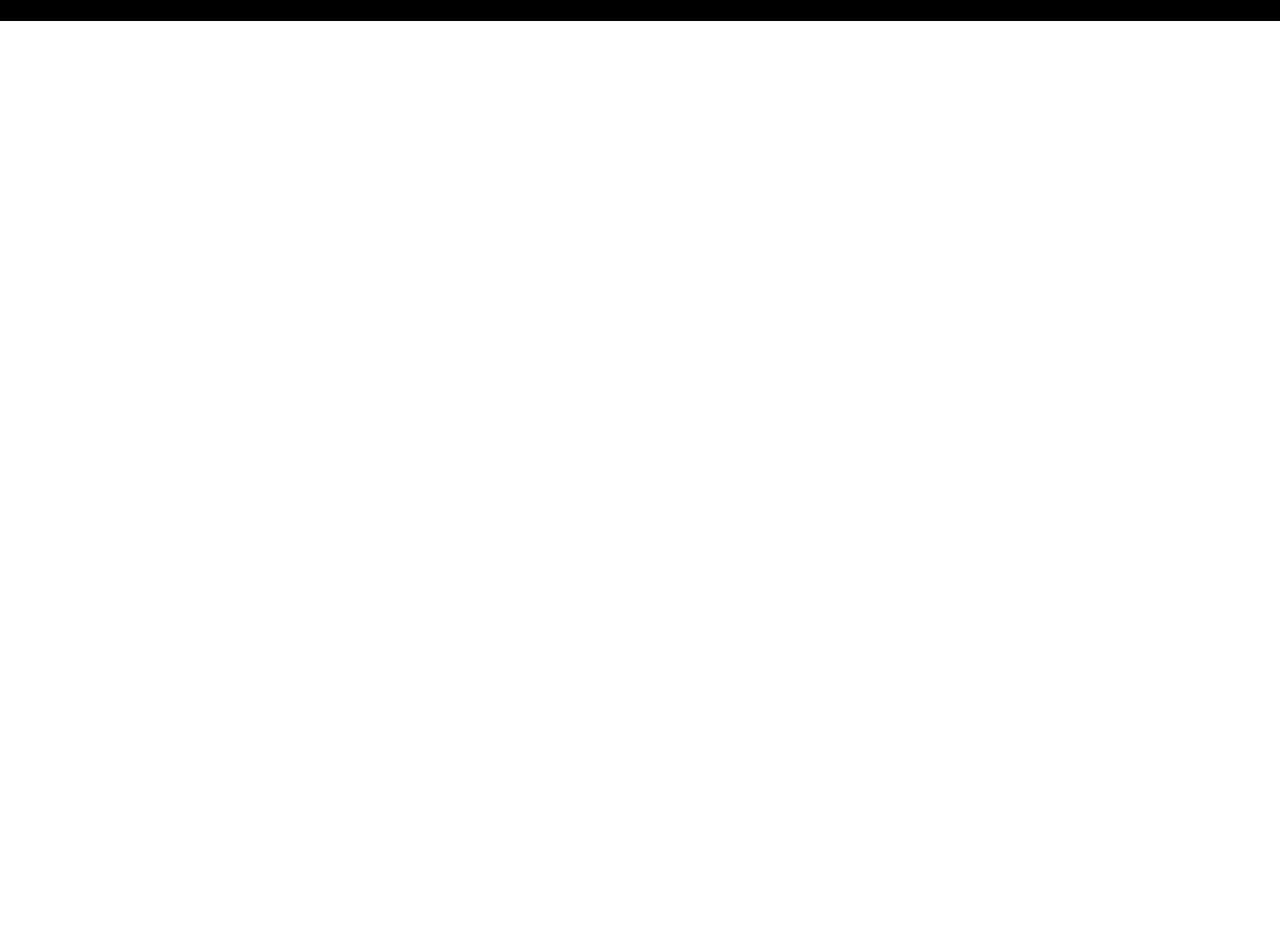
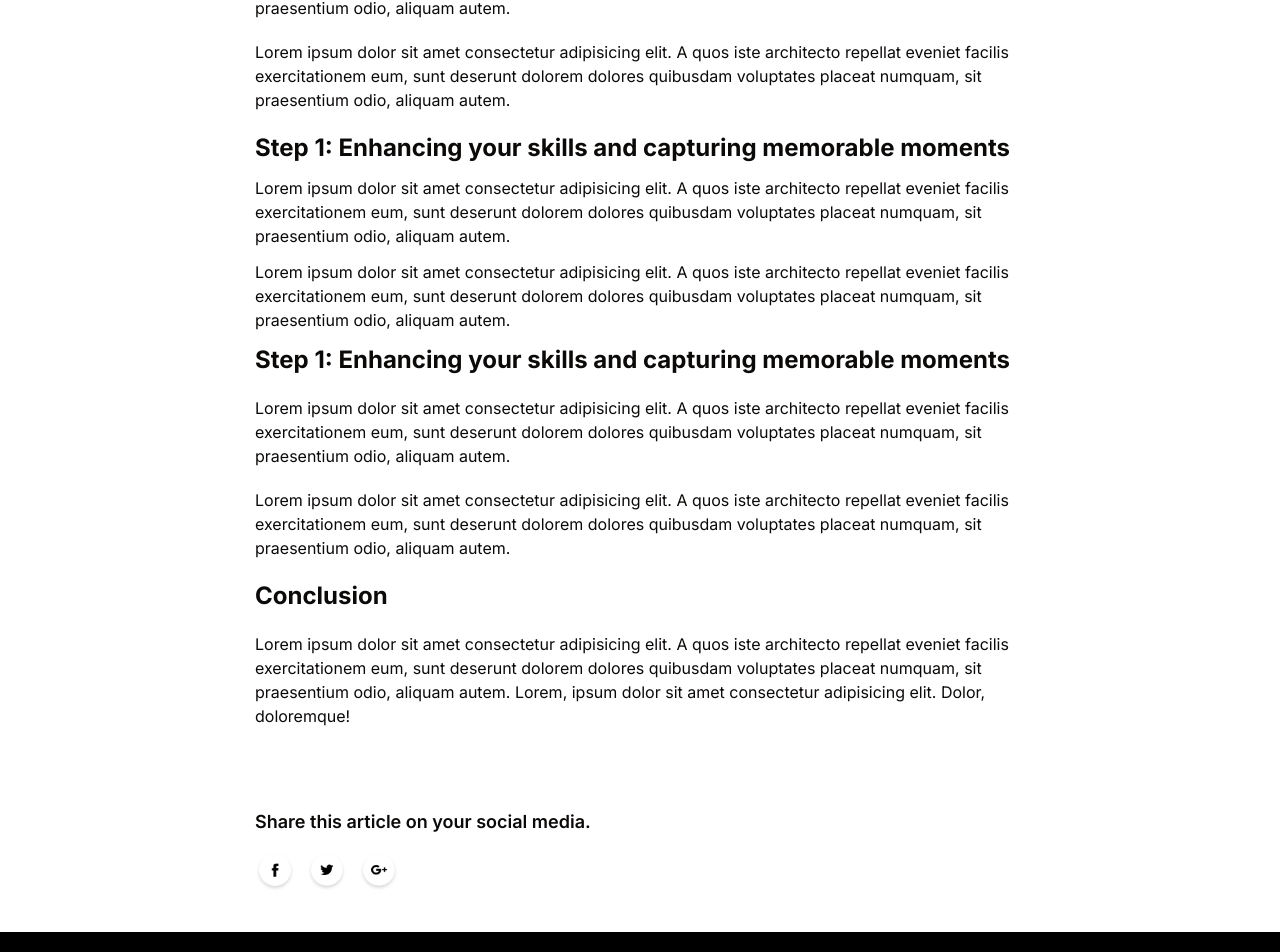
Before and after one commit to SherazArif172/Blogs, a Next.js app: page /blogs/1 in a window 1280 px wide. Shown: the part 1133-2085 px from the top of the page. Before the commit the page ends 1154 px from the top, so only its background shows below. Built offline with nearby package versions, Linux system fonts and the light colour scheme.

Commit message:
made models db and api

```diff
--- a/package.json
+++ b/package.json
@@ -11,14 +11,17 @@
   "dependencies": {
     "@radix-ui/react-icons": "^1.3.0",
     "@radix-ui/react-slot": "^1.1.0",
+    "axios": "^1.7.2",
     "class-variance-authority": "^0.7.0",
     "clsx": "^2.1.1",
     "lucide": "^0.417.0",
+    "mongoose": "^8.5.1",
     "next": "14.2.5",
     "react": "^18",
     "react-dom": "^18",
     "tailwind-merge": "^2.4.0",
-    "tailwindcss-animate": "^1.0.7"
+    "tailwindcss-animate": "^1.0.7",
+    "toastify": "^2.0.1"
   },
   "devDependencies": {
     "eslint": "^8",
--- a/src/_components/Navbar/Navbar.jsx
+++ b/src/_components/Navbar/Navbar.jsx
@@ -2,18 +2,22 @@ import Image from "next/image";
 import React from "react";
 import { assets } from "../../../public/assets";
 import { Button } from "@/components/ui/button";
+import Link from "next/link";
 
 const Navbar = () => {
   return (
     <div className="lg:px-28 md:px-12 px-6 py-6">
       {" "}
       <div className="flex justify-between items-center">
+        <Link href="/">
+          {" "}
           <Image
             src={assets.logo}
             width={180}
             alt="image"
             className=" sm:w-[130px] w-auto"
           />
+        </Link>
         <Button>Get Started </Button>
       </div>
     </div>
--- /dev/null
+++ b/src/app/api/blog/route.js
@@ -0,0 +1,14 @@
+import { connectDb } from "@/lib/config/db";
+
+const { NextResponse } = require("next/server");
+
+const LoadData = async () => {
+  connectDb();
+  console.log("connected");
+};
+
+LoadData();
+
+export async function GET(res) {
+  return NextResponse.json({ msg: "api is working" });
+}
--- a/src/app/blogs/[id]/page.jsx
+++ b/src/app/blogs/[id]/page.jsx
@@ -1,7 +1,7 @@
 "use client";
 
 import React, { useEffect, useState } from "react";
-import { blog_data } from "../../../../public/assets";
+import { assets, blog_data } from "../../../../public/assets";
 import Image from "next/image";
 
 const page = ({ params }) => {
@@ -41,9 +41,87 @@ const page = ({ params }) => {
             className="w-full h-full object-cover hover:scale-110 duration-500 "
           />
         </div>
-        <div className="max-w-[770px] m-auto">
+        <div className="max-w-[770px] m-auto mt-8">
           <p className="text-2xl font-bold">Introduction</p>
-          <p>{data.description}</p>
+          <p className="text-lg mt-5">{data.description}</p>
+          <h3 className="text-2xl font-bold my-3">
+            Step 1: Enhancing your skills and capturing memorable moments
+          </h3>
+          <p className="my-5">
+            Lorem ipsum dolor sit amet consectetur adipisicing elit. A quos iste
+            architecto repellat eveniet facilis exercitationem eum, sunt
+            deserunt dolorem dolores quibusdam voluptates placeat numquam, sit
+            praesentium odio, aliquam autem.
+          </p>
+          <p className="my-5">
+            Lorem ipsum dolor sit amet consectetur adipisicing elit. A quos iste
+            architecto repellat eveniet facilis exercitationem eum, sunt
+            deserunt dolorem dolores quibusdam voluptates placeat numquam, sit
+            praesentium odio, aliquam autem.
+          </p>
+          <h3 className="text-2xl font-bold my-3">
+            Step 1: Enhancing your skills and capturing memorable moments
+          </h3>
+          <p className="my-3">
+            Lorem ipsum dolor sit amet consectetur adipisicing elit. A quos iste
+            architecto repellat eveniet facilis exercitationem eum, sunt
+            deserunt dolorem dolores quibusdam voluptates placeat numquam, sit
+            praesentium odio, aliquam autem.
+          </p>
+          <p className="my-3">
+            Lorem ipsum dolor sit amet consectetur adipisicing elit. A quos iste
+            architecto repellat eveniet facilis exercitationem eum, sunt
+            deserunt dolorem dolores quibusdam voluptates placeat numquam, sit
+            praesentium odio, aliquam autem.
+          </p>
+          <h3 className="text-2xl font-bold my-3">
+            Step 1: Enhancing your skills and capturing memorable moments
+          </h3>
+          <p className="my-5">
+            Lorem ipsum dolor sit amet consectetur adipisicing elit. A quos iste
+            architecto repellat eveniet facilis exercitationem eum, sunt
+            deserunt dolorem dolores quibusdam voluptates placeat numquam, sit
+            praesentium odio, aliquam autem.
+          </p>
+          <p className="my-5">
+            Lorem ipsum dolor sit amet consectetur adipisicing elit. A quos iste
+            architecto repellat eveniet facilis exercitationem eum, sunt
+            deserunt dolorem dolores quibusdam voluptates placeat numquam, sit
+            praesentium odio, aliquam autem.
+          </p>
+          <h3 className="text-2xl font-bold my-3">Conclusion</h3>
+          <p className="my-5">
+            Lorem ipsum dolor sit amet consectetur adipisicing elit. A quos iste
+            architecto repellat eveniet facilis exercitationem eum, sunt
+            deserunt dolorem dolores quibusdam voluptates placeat numquam, sit
+            praesentium odio, aliquam autem. Lorem, ipsum dolor sit amet
+            consectetur adipisicing elit. Dolor, doloremque!
+          </p>
+          <div className="mt-20 w-full">
+            <p className="text-lg font-semibold ">
+              Share this article on your social media.
+            </p>{" "}
+            <div className="flex gap-3 mt-4">
+              <Image
+                src={assets.facebook_icon}
+                width={40}
+                height={40}
+                alt="image"
+              />
+              <Image
+                src={assets.twitter_icon}
+                width={40}
+                height={40}
+                alt="image"
+              />
+              <Image
+                src={assets.googleplus_icon}
+                width={40}
+                height={40}
+                alt="image"
+              />
+            </div>
+          </div>
         </div>
       </div>
     </div>
--- /dev/null
+++ b/src/lib/config/db.js
@@ -0,0 +1,8 @@
+import mongoose from "mongoose";
+
+export const connectDb = () => {
+  mongoose.connect(
+    "mongodb://sheraz:_!jkm-$HWE7yf*2@ac-pzejjpb-shard-00-00.8tvpgbr.mongodb.net:27017,ac-pzejjpb-shard-00-01.8tvpgbr.mongodb.net:27017,ac-pzejjpb-shard-00-02.8tvpgbr.mongodb.net:27017/blogger?ssl=true&replicaSet=atlas-k0f3na-shard-0&authSource=admin&retryWrites=true&w=majority&appName=crud"
+  );
+  console.log("db is connected");
+};
--- /dev/null
+++ b/src/lib/models/blogModel.js
@@ -0,0 +1,37 @@
+import { Type } from "lucide";
+import mongoose from "mongoose";
+
+const Schema = new mongoose.Schema({
+  title: {
+    Type: String,
+    required: true,
+  },
+  description: {
+    Type: String,
+    required: true,
+  },
+  category: {
+    Type: String,
+    required: true,
+  },
+  author: {
+    Type: String,
+    required: true,
+  },
+  image: {
+    Type: String,
+    required: true,
+  },
+  aurthorImg: {
+    Type: String,
+    required: true,
+  },
+  date: {
+    Type: date,
+    default: Date.now(),
+  },
+});
+
+const BlogModel = mongoose.models.blog || mongoose.model("blog", Schema);
+
+export default BlogModel;
```
Also changed, not shown: 1 other file (tests, documents, lock files or other folders). Lines whose indentation alone changed are shown as unchanged.
